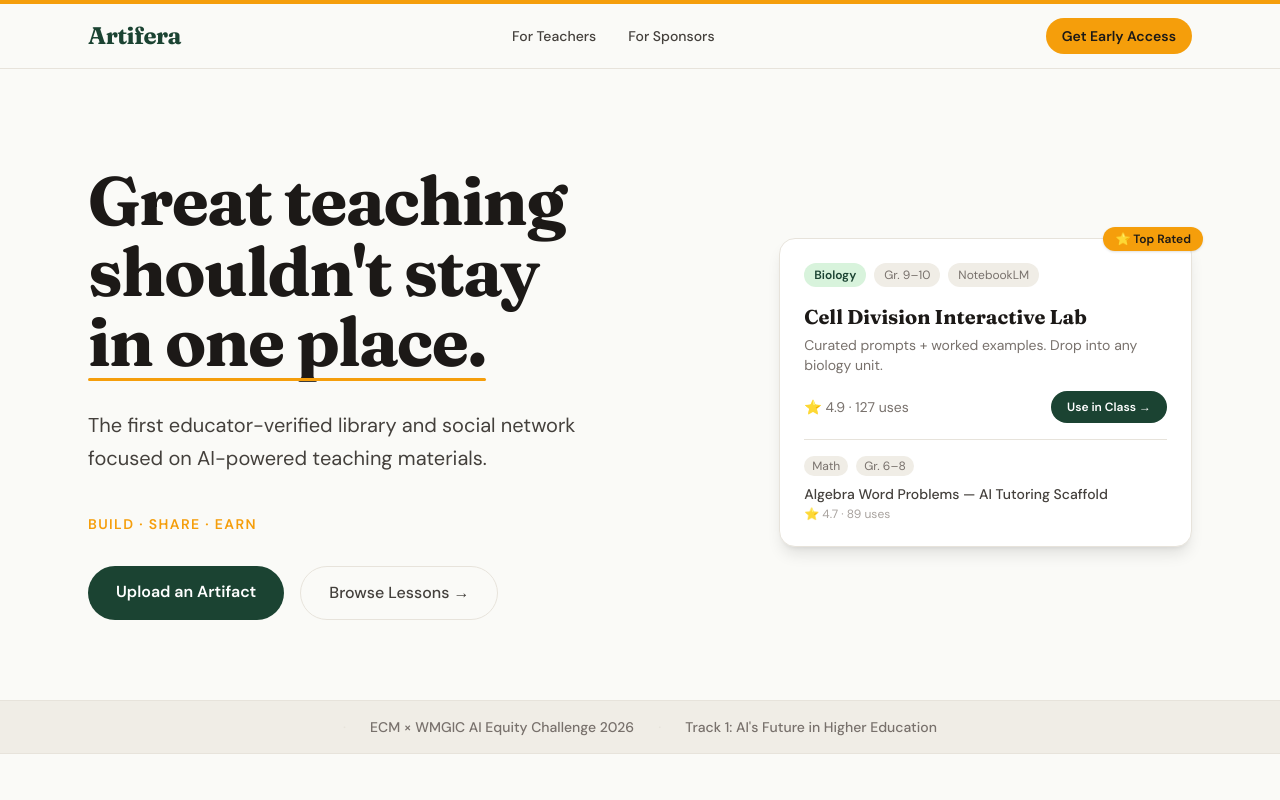
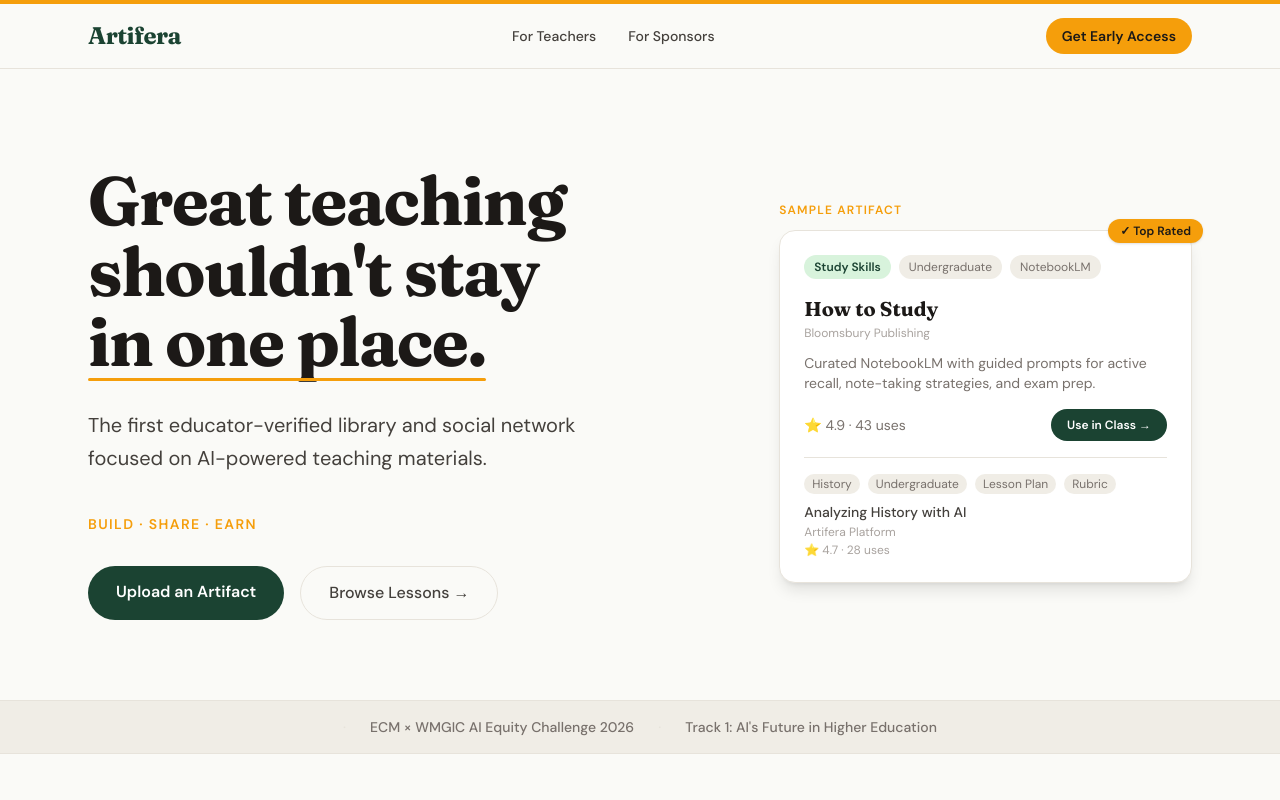
Before and after one commit to JawandS/artifera, a Next.js app: page / in a window 1280 px wide. Shown: the top 800 px of the page. Built offline with nearby package versions, Linux system fonts and the light colour scheme.

Commit message:
redesign sample artifact

```diff
--- a/app/page.tsx
+++ b/app/page.tsx
@@ -62,30 +62,40 @@ export default function Home() {
 
           {/* Right: artifact card preview */}
           <div className="lg:col-span-2 animate-fade-in delay-4">
+            <p className="text-xs font-bold uppercase tracking-widest text-amber mb-3">Sample Artifact</p>
             <div className="bg-white rounded-2xl shadow-lg border border-border p-6 relative">
               <div className="absolute -top-3 -right-3 bg-amber text-ink text-xs font-bold px-3 py-1 rounded-full shadow-sm">
-                ⭐ Top Rated
+                ✓ Top Rated
               </div>
               <div className="flex flex-wrap items-center gap-2 mb-4">
-                <span className="bg-forest-pale text-forest text-xs font-semibold px-2.5 py-1 rounded-full">Biology</span>
-                <span className="bg-surface-alt text-muted text-xs px-2.5 py-1 rounded-full">Gr. 9–10</span>
+                <span className="bg-forest-pale text-forest text-xs font-semibold px-2.5 py-1 rounded-full">Study Skills</span>
+                <span className="bg-surface-alt text-muted text-xs px-2.5 py-1 rounded-full">Undergraduate</span>
                 <span className="bg-surface-alt text-muted text-xs px-2.5 py-1 rounded-full">NotebookLM</span>
               </div>
-              <h3 className="font-display text-xl font-bold text-ink mb-1">Cell Division Interactive Lab</h3>
-              <p className="text-sm text-muted mb-4">Curated prompts + worked examples. Drop into any biology unit.</p>
+              <h3 className="font-display text-xl font-bold text-ink mb-0.5">How to Study</h3>
+              <p className="text-xs text-muted-light mb-3">Bloomsbury Publishing</p>
+              <p className="text-sm text-muted mb-4">Curated NotebookLM with guided prompts for active recall, note-taking strategies, and exam prep.</p>
               <div className="flex items-center justify-between">
-                <span className="text-sm text-muted">⭐ 4.9 · 127 uses</span>
-                <button className="bg-forest text-white text-xs font-semibold px-4 py-2 rounded-full hover:bg-forest-mid transition-colors">
+                <span className="text-sm text-muted">⭐ 4.9 · 43 uses</span>
+                <a
+                  href="https://notebooklm.google.com/notebook/90f0bb1a-6f69-4a13-b581-5fe8ae88a475"
+                  target="_blank"
+                  rel="noopener noreferrer"
+                  className="bg-forest text-white text-xs font-semibold px-4 py-2 rounded-full hover:bg-forest-mid transition-colors"
+                >
                   Use in Class →
-                </button>
+                </a>
               </div>
               <div className="mt-4 pt-4 border-t border-border">
                 <div className="flex flex-wrap items-center gap-2 mb-2">
-                  <span className="bg-surface-alt text-muted text-xs px-2 py-0.5 rounded-full">Math</span>
-                  <span className="bg-surface-alt text-muted text-xs px-2 py-0.5 rounded-full">Gr. 6–8</span>
+                  <span className="bg-surface-alt text-muted text-xs px-2 py-0.5 rounded-full">History</span>
+                  <span className="bg-surface-alt text-muted text-xs px-2 py-0.5 rounded-full">Undergraduate</span>
+                  <span className="bg-surface-alt text-muted text-xs px-2 py-0.5 rounded-full">Lesson Plan</span>
+                  <span className="bg-surface-alt text-muted text-xs px-2 py-0.5 rounded-full">Rubric</span>
                 </div>
-                <p className="text-sm font-medium text-ink-soft">Algebra Word Problems — AI Tutoring Scaffold</p>
-                <p className="text-xs text-muted-light mt-0.5">⭐ 4.7 · 89 uses</p>
+                <p className="text-sm font-medium text-ink-soft">Analyzing History with AI</p>
+                <p className="text-xs text-muted-light mt-0.5">Artifera Platform</p>
+                <p className="text-xs text-muted-light mt-0.5">⭐ 4.7 · 28 uses</p>
               </div>
             </div>
           </div>
@@ -160,7 +170,7 @@ export default function Home() {
             </div>
             <div className="grid grid-cols-2 gap-4">
               {[
-                { icon: "📓", label: "NotebookLM Notebook", desc: "Curated prompts + sources" },
+                { icon: "📓", label: "Curated NotebookLMs", desc: "High-quality prompts + sources" },
                 { icon: "📋", label: "Lesson Plan + Rubric", desc: "With worked examples" },
                 { icon: "⚙️", label: "3rd Party Tool", desc: "Existing verified solutions" },
                 { icon: "📰", label: "News", desc: "The latest in education news" },
```
